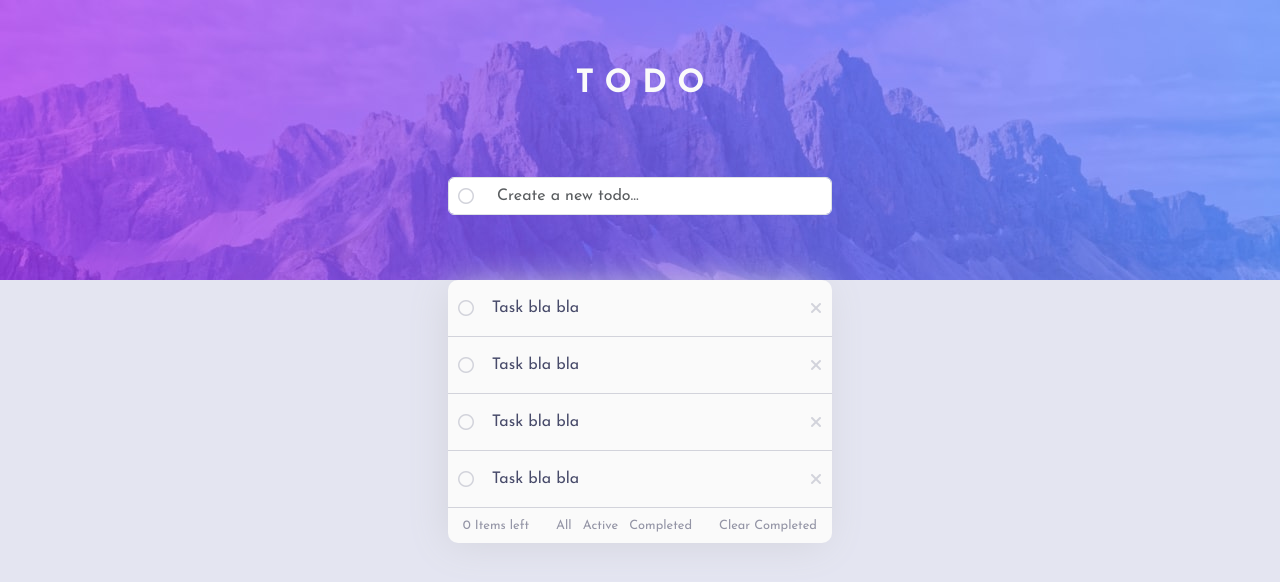
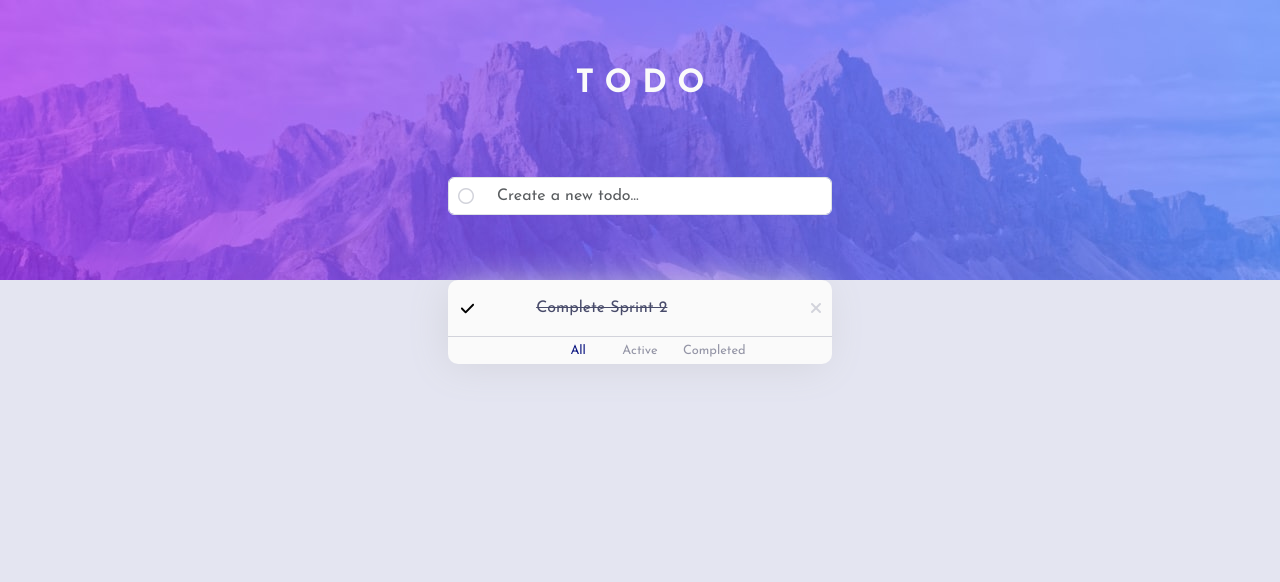
Before and after one commit to CaroBte/sprint-6-todo, a React (Create React App) app: page / in a window 1280 px wide. Shown: the top 582 px of the page. Built offline with nearby package versions, Linux system fonts and the light colour scheme.

Commit message:
feat: added input, delete and complete functions

```diff
--- a/src/App.js
+++ b/src/App.js
@@ -1,26 +1,50 @@
-import TodoFilters from "./components/Filters/TodoFilters";
+import { useState } from "react";
 import Input from "./components/Input/Input";
-import Task from "./components/Task/Task";
 import TaskList from "./components/TaskList/TaskList";
 import Title from "./components/Title/Title";
 
 
 function App() {
+
+  const [tasks, setTasks] = useState([
+    {
+      id: 0,
+      title: "Complete Sprint 2",
+      completed: true,
+    }
+  ])
+
+  const [counterId, setCounterId] = useState(1)
+
+  const addTask = (taskInput) => {
+    console.log(taskInput)
+    let template = {
+      id: counterId,
+      title: taskInput,
+      completed: false
+    }
+    setCounterId(counterId + 1)
+    console.log(template);
+    tasks.push(template)
+    console.log(tasks);
+  }
+
+  const deleteTask = (_id) => {
+    setTasks(oldValues => {
+      return oldValues.filter(task => task.id !== _id)
+    })
+  }
+
+
   return (
     <>
       <div className="d-flex flex-column align-items-center header">
         <Title />
-        <Input />
+        <Input addTask={addTask} />
       </div>
       <div className="task-container d-flex flex-column align-items-center">
-        <TaskList>
-          <Task />
-          <Task />
-          <Task />
-          <Task />
-        </TaskList>
-
-
+        <TaskList tasks={tasks}
+          deleteTask2={deleteTask} />
       </div>
 
     </>
--- a/src/components/Filters/TodoFilters.jsx
+++ b/src/components/Filters/TodoFilters.jsx
@@ -1,19 +1,35 @@
 import React from 'react'
-import { BtnFiltersContainer, FilterBtn, FiltersContainer, ItemsLeft } from './TodoFiltersComponents'
+import { useState } from 'react'
+
+
+
 
 const TodoFilters = () => {
+    const [all, setAll] = useState(true)
+    const [completed, setCompleted] = useState(false)
+    const [active, setActive] = useState(false)
+
+    const handleClick = (_data1, _data2, _data3) => {
+        setAll(_data1)
+        setCompleted(_data2)
+        setActive(_data3)
+    }
+
     return (
-        <FiltersContainer>
-            <ItemsLeft />
-            <BtnFiltersContainer>
-                <FilterBtn filter="All" />
-                <FilterBtn filter="Active" />
-                <FilterBtn filter="Completed" />
-            </BtnFiltersContainer>
-            <p className='col-4 filter-text clear-filter'>
-                Clear Completed
+        <div className='row'>
+            <p className={`col-4 filter-text ${all ? 'active' : 'holi'}`}
+                onClick={() => { handleClick(true, false, false) }}>
+                All
             </p>
-        </FiltersContainer>
+            <p className={`col-4 filter-text ${active ? 'active' : 'holi'}`}
+                onClick={() => { handleClick(false, false, true) }}>
+                Active
+            </p>
+            <p className={`col-4 filter-text ${completed ? 'active' : 'holi'}`}
+                onClick={() => { handleClick(false, true, false) }}>
+                Completed
+            </p>
+        </div>
     )
 }
 
--- a/src/components/Filters/TodoFiltersComponents.jsx
+++ b/src/components/Filters/TodoFiltersComponents.jsx
@@ -20,16 +20,25 @@ const ItemsLeft = ({ total = 0 }) => {
 const BtnFiltersContainer = ({ children }) => {
     return (
         <div className='col-5 filter-text'>
-            <div className='d-flex justify-content-between'>
-                {children}
-            </div>
+            {children}
         </div>
     )
 }
 
 const FilterBtn = ({ action, active, filter }) => {
     return (
-        <p className={`btns-filter`}>{filter}</p>
+        <div className='row'>
+            <p className='col-4 filter-text'>
+                All
+            </p>
+            <p className='col-4 filter-text'>
+                Active
+            </p>
+            <p className='col-4 filter-text'>
+                Completed
+            </p>
+
+        </div>
     )
 }
 
--- a/src/components/Input/Input.jsx
+++ b/src/components/Input/Input.jsx
@@ -1,11 +1,22 @@
 import React from 'react'
+import { useState } from 'react'
 
-const Input = () => {
+const Input = ({ addTask }) => {
+    const [inputTask, setInputTask] = useState("")
+
     return (
-        <div className='d-flex align-items-center' style={{ width: '30%' }}>
+        <form className='d-flex align-items-center' style={{ width: '30%' }}
+            onSubmit={(e) => {
+                e.preventDefault()
+                addTask(inputTask)
+                setInputTask("")
+            }}>
             <i className='fa-regular fa-circle position-absolute'></i>
-            <input type='text' className='form-control px-5' placeholder='Create a new todo...' required />
-        </div>
+            <input type='text' className='form-control px-5' placeholder='Create a new todo...' value={inputTask}
+                onChange={(e) => {
+                    setInputTask(e.target.value)
+                }} required />
+        </form>
     )
 }
 
--- a/src/components/Task/Task.jsx
+++ b/src/components/Task/Task.jsx
@@ -1,12 +1,25 @@
 import React from 'react'
+import { useState } from 'react'
 
-const Task = () => {
+const Task = ({ task, deleteTask }) => {
+    let { title, completed, id } = task
+
+    const [completedState, setCompletedState] = useState(completed)
+
+    const completeTask = () => {
+        completedState ? setCompletedState(false) : setCompletedState(true)
+    }
+
     return (
         <div className='d-flex align-items-center task'>
             <div className="d-flex align-items-center my-2">
-                <span className='span-circle'><i className='fa-regular fa-circle'></i></span>
-                <p className='task-text my-2'>Task bla bla </p>
-                <span className='span-xmark'><i className="fa-solid fa-xmark"></i></span>
+                {completedState ? (<img onClick={completeTask} src='/check-solid.svg' />)
+                    : (<span onClick={completeTask} className='span-circle'><i className='fa-regular fa-circle'></i></span>)
+                }
+                {completedState ? <p className="task-text my-2 text-decoration-line-through">{title}</p> : <p className={'task-text my-2'}>
+                    {title}
+                </p>}
+                <span onClick={() => { deleteTask(id) }} className='span-xmark'><i className="fa-solid fa-xmark"></i></span>
             </div>
         </div >
     )
--- a/src/components/TaskList/TaskList.jsx
+++ b/src/components/TaskList/TaskList.jsx
@@ -2,10 +2,14 @@ import React from 'react'
 import TodoFilters from '../Filters/TodoFilters'
 import Task from '../Task/Task'
 
-const TaskList = ({ children }) => {
+const TaskList = ({ tasks, deleteTask2 }) => {
     return (
         <>
-            {children}
+            {tasks.map(task => {
+                return (
+                    <Task key={task.id} task={task} deleteTask={(_id) => { deleteTask2(_id) }} />
+                )
+            })}
             <TodoFilters />
         </>
 
--- a/src/styles/index.css
+++ b/src/styles/index.css
@@ -75,14 +75,17 @@ p {
     font-size: 0.8rem;
     margin: 2% 0;
     text-align: center;
+    cursor: pointer;
 }
 
-.btns-filter:hover {
-    cursor: pointer;
-    color: var(--Very-Dark-Desaturated-Blue);
+.active {
+    color: var(--Very-Dark-Blue);
 }
 
-.clear-filter:hover {
+img {
+    width: 15px;
+    height: 15px;
+    position: relative;
+    left: 8%;
     cursor: pointer;
-    color: var(--Very-Dark-Desaturated-Blue);
 }
```
Also changed, not shown: public/check-solid.svg (renamed from src/styles/check-solid.svg).
